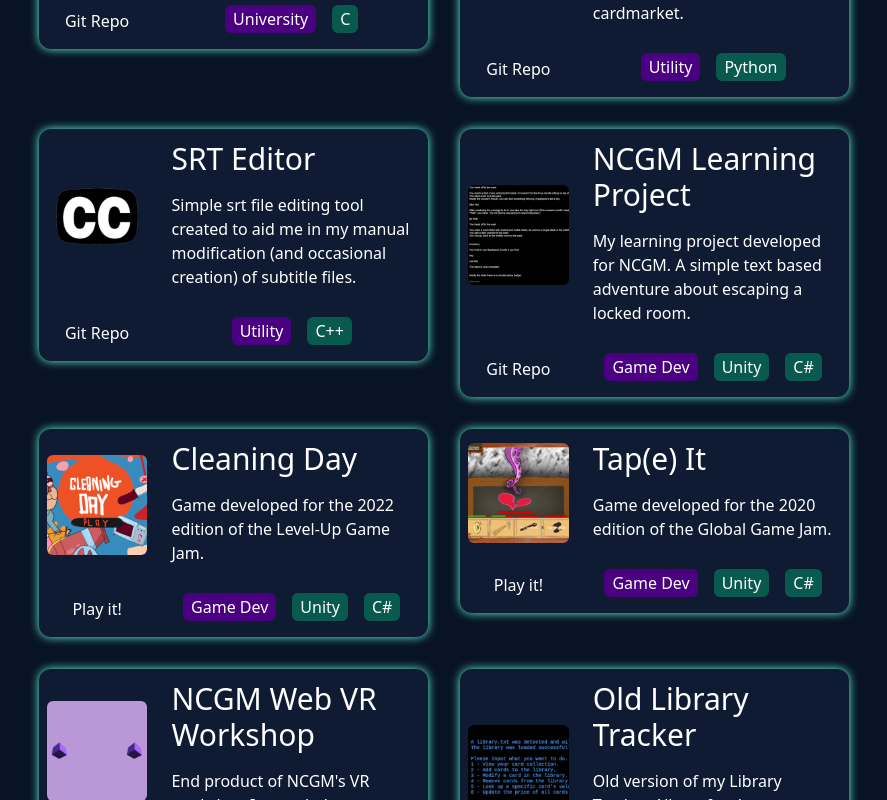
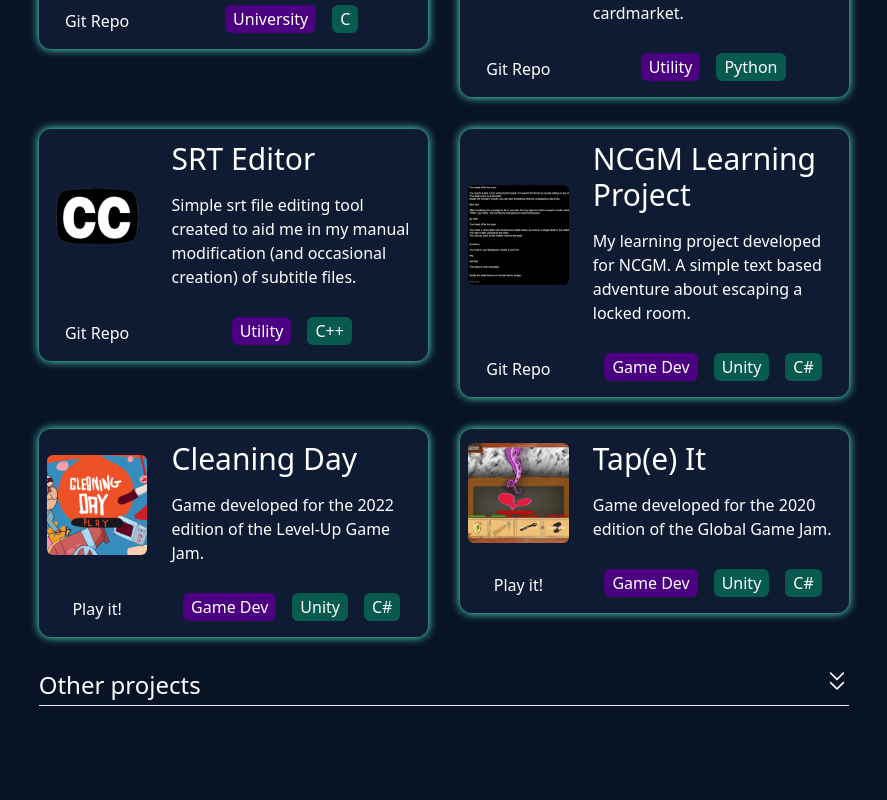
Before and after one commit to Retchut/website, a React (Create React App) app: page / in a window 1280 px wide. Shown: the part 2000-2800 px from the top of the page, without its empty margins (196-1083 px from the left). Built offline with nearby package versions, Linux system fonts and the light colour scheme.

Commit message:
feat: implement project dropdown for other projects

```diff
--- a/package.json
+++ b/package.json
@@ -8,6 +8,7 @@
     "@testing-library/user-event": "^13.5.0",
     "react": "^18.2.0",
     "react-dom": "^18.2.0",
+    "react-icons": "^4.8.0",
     "react-scripts": "5.0.1",
     "web-vitals": "^2.1.4"
   },
--- a/src/Components/App/App.jsx
+++ b/src/Components/App/App.jsx
@@ -60,7 +60,7 @@ function App() {
       <section ref={refs.projects} className="pb-10">
         <Projects windowSize={windowSize}/>
       </section>
-      <section ref={refs.games} className="pb-10">
+      {/* <section ref={refs.games} className="pb-10">
         <Games windowSize={windowSize}/>
       </section>
       <section ref={refs.music} className="pb-10">
@@ -71,7 +71,7 @@ function App() {
       </section>
       <section ref={refs.shows} className="pb-10">
         <Shows windowSize={windowSize}/>
-      </section>
+      </section> */}
       <Footer />
     </>
   );
--- a/src/Components/FilterDropdown/FilterDropdown.jsx
+++ b/src/Components/FilterDropdown/FilterDropdown.jsx
@@ -1,6 +1,6 @@
 import { useState } from "react";
 
-function DropdownMenu(props){
+function FilterMenu(props){
     const { dropdownItems, filterHandler } = props;
 
     return (
@@ -31,7 +31,7 @@ function FilterDropdown(props){
                     {dropdownText}
                 </button>
             </div>
-            { dropdownOpen && <DropdownMenu filterHandler={filterHandler} dropdownItems={dropdownItems} /> }
+            { dropdownOpen && <FilterMenu filterHandler={filterHandler} dropdownItems={dropdownItems} /> }
         </div>
     )
 }
--- a/src/Components/ProjectRow/ProjectRow.jsx
+++ b/src/Components/ProjectRow/ProjectRow.jsx
@@ -1,9 +1,9 @@
 import Project from "../Project/Project";
 
 function ProjectRow(props){
-    const { rowData, windowSize } = props;
+    const { rowData, windowSize, fadeIn } = props;
     return (
-        <div className="fade-in-scroll flex gap-8 justify-center">
+        <div className={`${fadeIn ? " fade-in-scroll " : ""}flex gap-8 justify-center`}>
             {
                 // Map rows to items
                 rowData.map((project) => {
--- /dev/null
+++ b/src/Components/ProjectsDropdown/ProjectsDropdown.jsx
@@ -0,0 +1,44 @@
+import { useState, useRef } from "react";
+import { RxDoubleArrowDown, RxDoubleArrowUp } from "react-icons/rx";
+
+import ProjectRow from "../ProjectRow/ProjectRow";
+
+import useScrollAnimation from '../../Hooks/useScrollAnimation';
+
+function ProjectsDropdown(props){
+    const { menuRows, windowSize, filter, fadeIn } = props;
+
+    const [ dropdownOpen, setDropdownOpen ] = useState(false);
+
+    // const itemsRef = useRef(null);
+    // useScrollAnimation(itemsRef, 0.3, [filter]);
+
+    return (
+        <div className="pb-4 flex flex-col">
+            <div>
+                <button className="w-full text-2xl" onClick={() => setDropdownOpen(!dropdownOpen)}>
+                    <div className="pb-1 flex justify-between">
+                        <p>Other projects</p>
+                        { dropdownOpen ? <RxDoubleArrowUp /> : <RxDoubleArrowDown />}
+                    </div>
+                </button>
+                <hr />
+            </div>
+            <div /*ref={itemsRef}*/>
+                { dropdownOpen &&
+                    // Map rows to containers
+                    menuRows.map((row, index) => <ProjectRow key={`row-${index}`} rowData={row} windowSize={windowSize} fadeIn={fadeIn}/>)
+                }
+            </div>
+            { dropdownOpen && menuRows.length === 0 &&
+                <div className="col-span-2 flex justify-center">
+                    <div className=" background-box text-center">
+                        <p className="px-4 pt-3 pb-4 text-3xl">No projects here. Check back later!</p>
+                    </div>
+                </div>
+            }
+        </div>
+    );
+}
+
+export default ProjectsDropdown;
--- a/src/Sections/Home/Home.jsx
+++ b/src/Sections/Home/Home.jsx
@@ -31,7 +31,7 @@ function Home(){
                     </div>
                 </div>
                 <div className="fade-in-scroll z-10 py-5 md:py-0 flex justify-center md:block home-image-xs home-image-md home-image-xl home-image-2xl">
-                    <img src={myPortrait} alt="Me" className="img-fluid background-box"></img>
+                    {/* <img src={myPortrait} alt="Me" className="img-fluid background-box"></img> */}
                 </div>
             </div>
         </div>
--- a/src/Sections/Projects/Projects.jsx
+++ b/src/Sections/Projects/Projects.jsx
@@ -1,15 +1,15 @@
-import { useState, useRef } from 'react';
+import { useRef, useState } from 'react';
 
 import FilterDropdown from '../../Components/FilterDropdown/FilterDropdown';
-import Project from '../../Components/Project/Project';
+import ProjectsDropdown from '../../Components/ProjectsDropdown/ProjectsDropdown';
+import ProjectRow from '../../Components/ProjectRow/ProjectRow';
 
-import useScrollAnimation from '../../Hooks/useScrollAnimation';
-import { buildRows } from '../../Utils/arrayFilters';
+import { buildRows, filterArray } from '../../Utils/arrayFilters';
 
 import noteworthy from '../../Assets/Data/Projects/Noteworthy.json';
 import other from '../../Assets/Data/Projects/Other.json';
 import tags from '../../Assets/Data/Projects/Tags.json';
-import ProjectRow from '../../Components/ProjectRow/ProjectRow';
+import useScrollAnimation from '../../Hooks/useScrollAnimation';
 
 function Projects({ windowSize }){
     const sectionLabel = "Projects";
@@ -17,33 +17,35 @@ function Projects({ windowSize }){
 
     const [ filter, setFilter ] = useState("All");
 
-    // const noteworthyProjs = filterArray(noteworthy, filter);
-    // const otherProjs = filterArray(other, filter);
-    const allProjs = noteworthy.concat(other);
+    const mainProjs = filterArray(noteworthy, filter);
+    const otherProjs = filterArray(other, filter);
     const projCols = (windowSize === 1) ? 1 : 2;
-    const rows = buildRows(allProjs, projCols, filter);
+    const mainRows = buildRows(mainProjs, projCols, filter);
+    const otherRows = buildRows(otherProjs, projCols, filter);
 
-    const showcaseRef = useRef(null);
-    useScrollAnimation(showcaseRef, 0.3, [filter]);
+    const mainProjRef = useRef(null);
+    useScrollAnimation(mainProjRef, 0.3, [filter]);
+
+    // TODO: use scroll animation with dropdown (maybe inside div with ref?)
 
     return (
         <div className="flex flex-col">
             <div className="mb-8">
                 <div className="w-full mb-4 flex justify-between">
                     <p className="text-4xl">{sectionLabel}</p>
-                    <FilterDropdown dropdownText={"Filters"} dropdownItems={tags} filterHandler={setFilter}></FilterDropdown>
+                    <FilterDropdown dropdownText={"Filters"} dropdownItems={tags} filterHandler={setFilter} />
                 </div>
                 <hr />
                 <p className="text-xl pt-4 pl-4">{sectionSubtitle}</p>
             </div>
 
             <div className="flex flex-col items-center">
-                <div ref={showcaseRef} className="w-full xl:w-4/6">
+                {/* main projects */}
+                <div ref={mainProjRef} className="w-full xl:w-4/6">
                     {
-                        // Map rows to containers
-                        rows.map((row, index) => <ProjectRow key={`row-${index}`} rowData={row} windowSize={windowSize}/>)
+                        mainRows.map((row, index) => <ProjectRow key={`row-${index}`} rowData={row} windowSize={windowSize} fadeIn={true} />)
                     }
-                    {rows.length === 0 &&
+                    {mainRows.length === 0 &&
                         <div className="fade-in-scroll col-span-2 flex justify-center">
                             <div className=" background-box text-center">
                                 <p className="px-4 pt-3 pb-4 text-3xl">No projects here. Check back later!</p>
@@ -51,6 +53,10 @@ function Projects({ windowSize }){
                         </div>
                     }
                 </div>
+                {/* less important projects */}
+                <div className="w-full xl:w-4/6">
+                    <ProjectsDropdown menuRows={otherRows} windowSize={windowSize} filter={filter} fadeIn={false} />
+                </div>
             </div>
         </div>
     )
```
Also changed, not shown: 1 other file (tests, documents, lock files or other folders).
